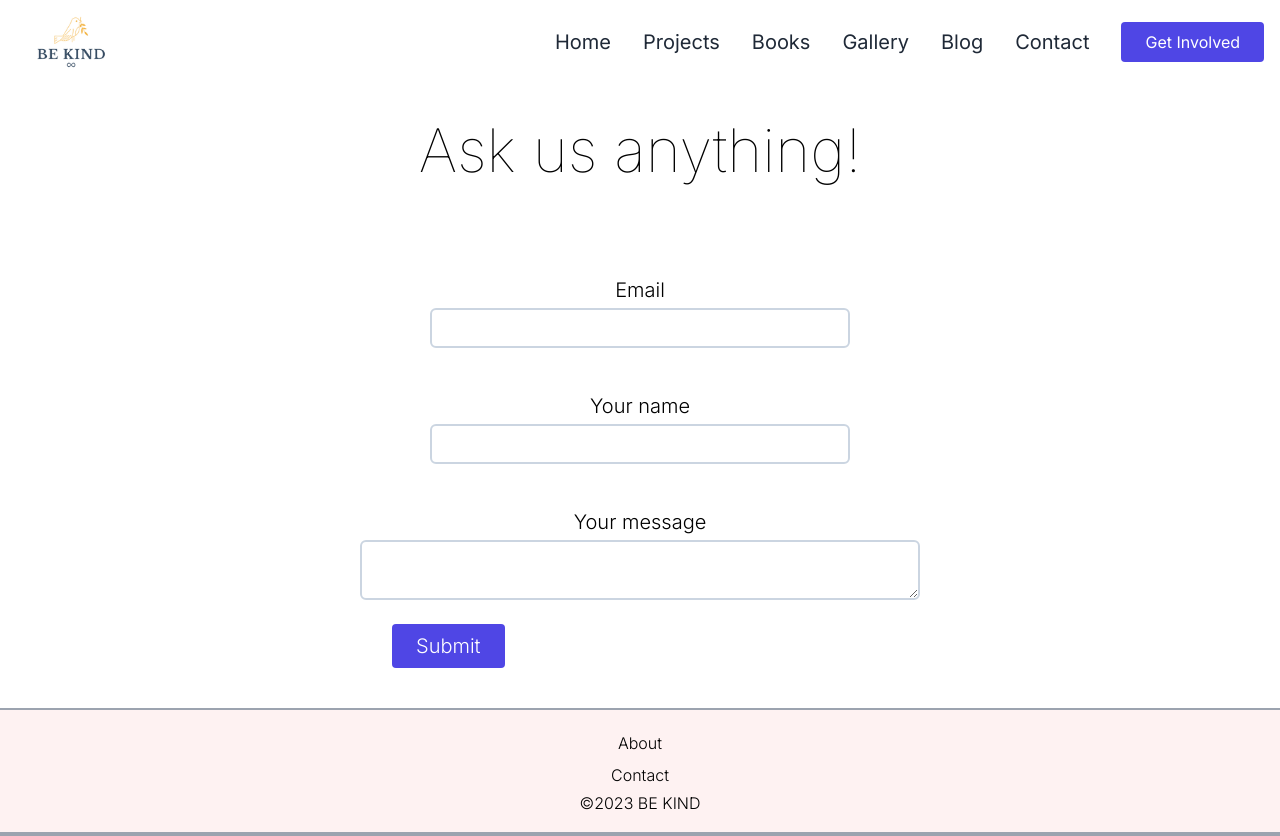
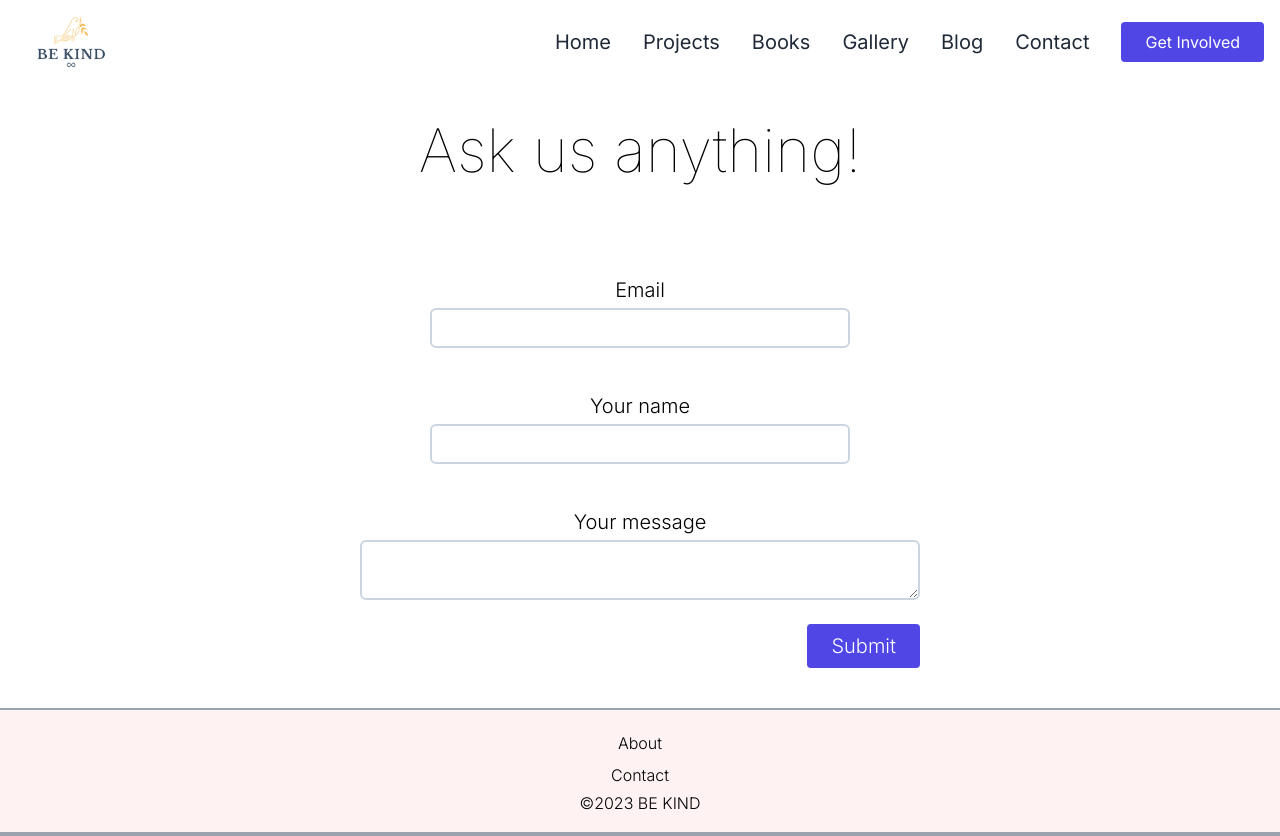
Before and after one commit to Stef14-bit/become-kind, a Next.js app: page /contact_us in a window 1280 px wide. Built offline with nearby package versions, Linux system fonts and the light colour scheme.

Commit message:
corrected contact us component

```diff
--- a/app/contact_us/page.tsx
+++ b/app/contact_us/page.tsx
@@ -3,13 +3,14 @@ import Button from "../components/Button";
 
 type Props = {};
 
-function page({}: Props) {
+function ContactUs({}: Props) {
   return (
     <div className="flex flex-col justify-center items-center">
-      <h2 className="font-thin  text-3xl lg:text-6xl py-9 text-center">
+      <h2 className="font-thin text-3xl lg:text-6xl py-9 text-center">
         Ask us anything!
       </h2>
-      <form className="md:w-[50%] p-10 text-xl font-light ">
+      <form className="md:w-[50%] p-10 text-xl font-light flex flex-col justify-between">
+        <div>
           <div className="flex flex-col justify-center items-center py-5 ">
             <label htmlFor="email">Email</label>
             <input
@@ -33,10 +34,13 @@ function page({}: Props) {
               id="message"
             />
           </div>
+        </div>
+        <div className="self-center md:self-end">
           <Button>Submit</Button>
+        </div>
       </form>
     </div>
   );
 }
 
-export default page;
+export default ContactUs;
```
Lines whose indentation alone changed are shown as unchanged.
